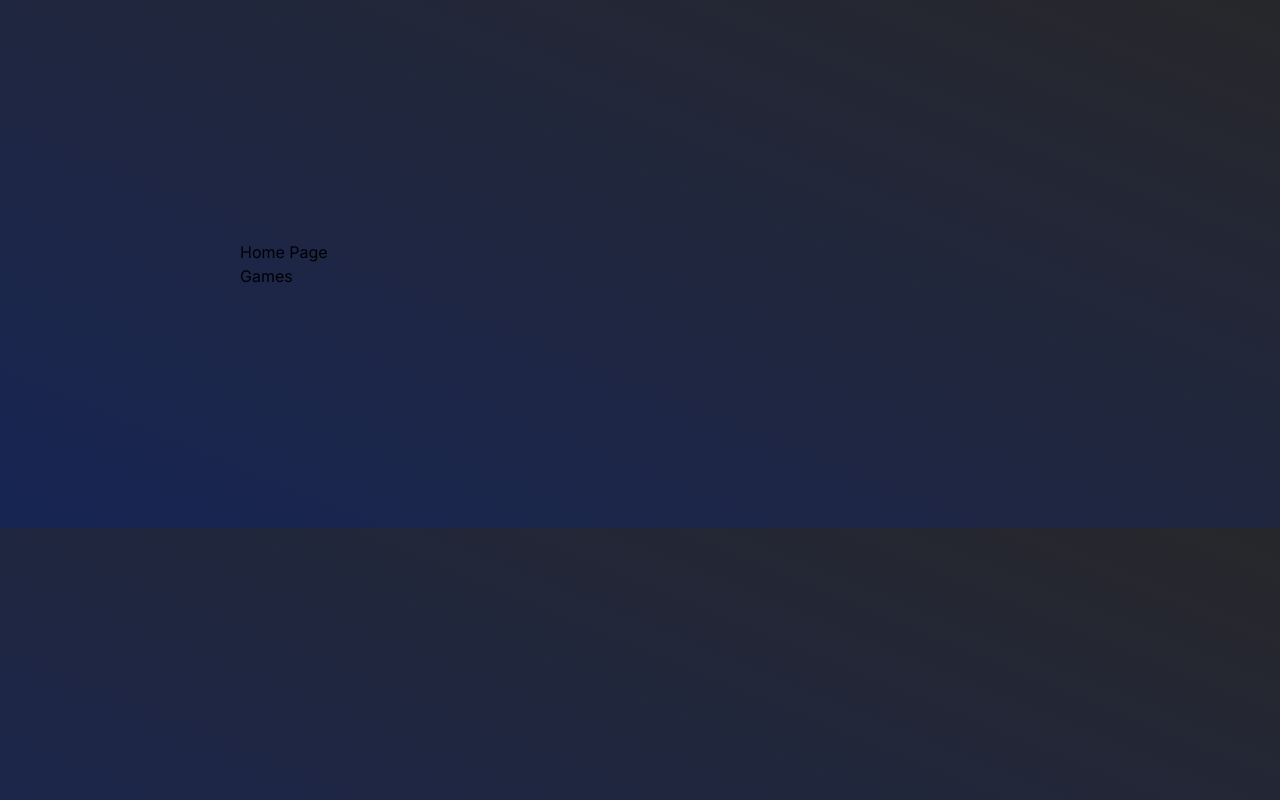
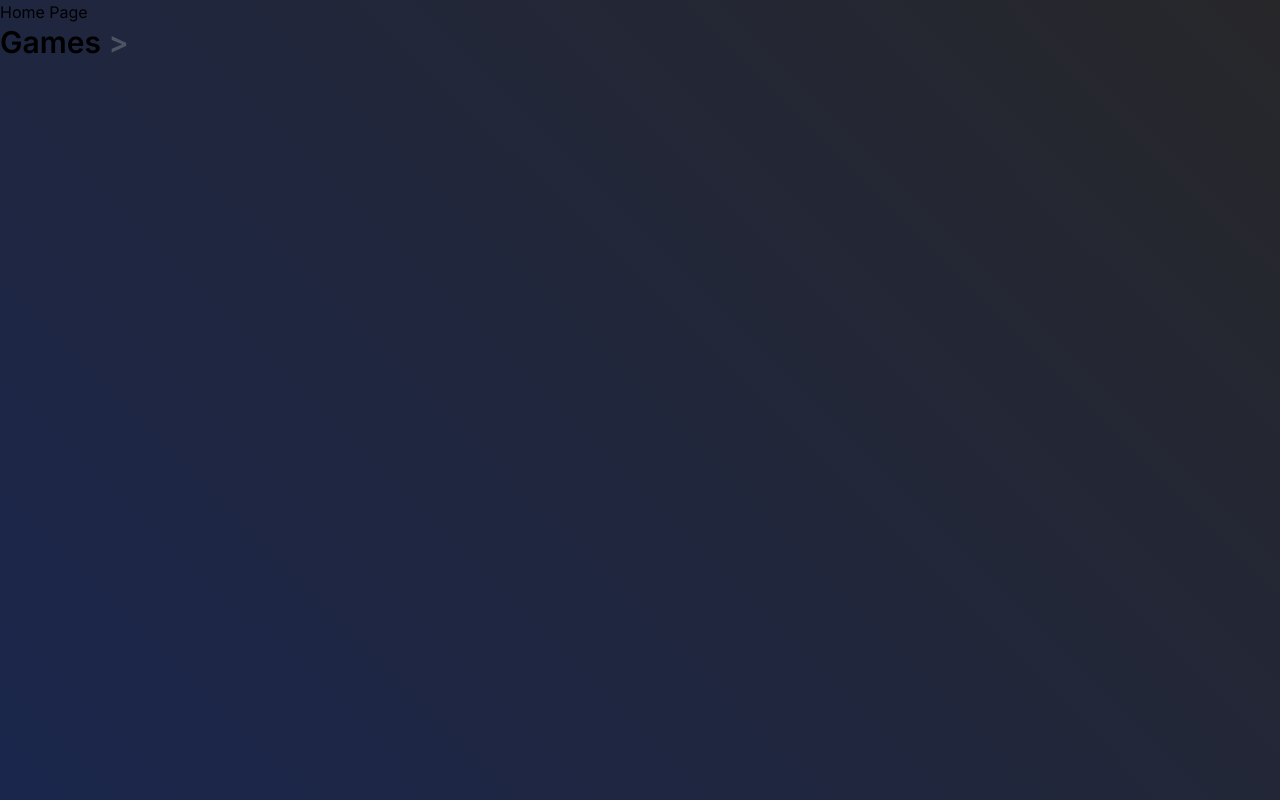
Before and after one commit to JoaoMartinsG/Quest-Horizon, a Next.js app: page / in a window 1280 px wide. Shown: the top 800 px of the page. Built offline with nearby package versions, Linux system fonts and the light colour scheme.

Commit message:
some homepage changes

```diff
--- a/app/components/Card.tsx
+++ b/app/components/Card.tsx
@@ -23,7 +23,7 @@ const Card: React.FC<CardProps> = ({ title, imageUrl, slug, metacritic }) => {
             className={`${
               metacritic >= 90
                 ? `bg-green-700 ${styles.metascore}`
-                : `bg-red-600 ${styles.metascore}`
+                : `bg-yellow-400 ${styles.metascore}`
             }`}
           >
             {metacritic}
--- a/app/games/game.module.css
+++ b/app/games/game.module.css
@@ -9,3 +9,7 @@
     grid-cols-3
     gap-3
 }
+
+.main{
+  @apply p-60;
+}
--- a/app/games/page.tsx
+++ b/app/games/page.tsx
@@ -21,10 +21,10 @@ const GamePage = async () => {
   });
   const games = data.results;
 
-
-
   return (
     <>
+      <div className="banner"></div>
+      <main className={styles.main}>
         <div className={` ${styles.gamesContainer}`}>
           {games.map((game) => (
             <Card
@@ -36,6 +36,7 @@ const GamePage = async () => {
             ></Card>
           ))}
         </div>
+      </main>
     </>
   );
 };
--- a/app/globals.css
+++ b/app/globals.css
@@ -19,7 +19,9 @@
 body {
   color: rgb(var(--foreground-rgb));
   width: 100vw;
-  @apply p-60 bg-gradient-to-bl from-zinc-800 to-blue-950;
+  height: 100VW;
+  @apply bg-gradient-to-bl from-zinc-800 to-blue-950;
+  background-size: 100% 100%;
 
 }
 
--- /dev/null
+++ b/app/homepage.module.css
@@ -0,0 +1,18 @@
+.main {
+  @apply
+  text-3xl
+  font-semibold
+}
+
+.main span{
+  @apply
+  text-gray-600
+}
+
+.main:hover span{
+  @apply
+  text-white
+  transition
+  ease-in-out
+  duration-100
+}
--- a/app/page.tsx
+++ b/app/page.tsx
@@ -1,11 +1,14 @@
 import Link from "next/link";
+import styles from "./homepage.module.css";
 
 
 export default function Home() {
   return (
     <>
-    <h1>Home Page</h1>
-    <Link href="/games">Games</Link>
+      <h1>Home Page</h1>
+      <h2 className={styles.main}>
+        <Link href="/games">Games <span>{">"}</span></Link>
+      </h2>
     </>
   );
 }
```
Lines whose indentation alone changed are shown as unchanged.
